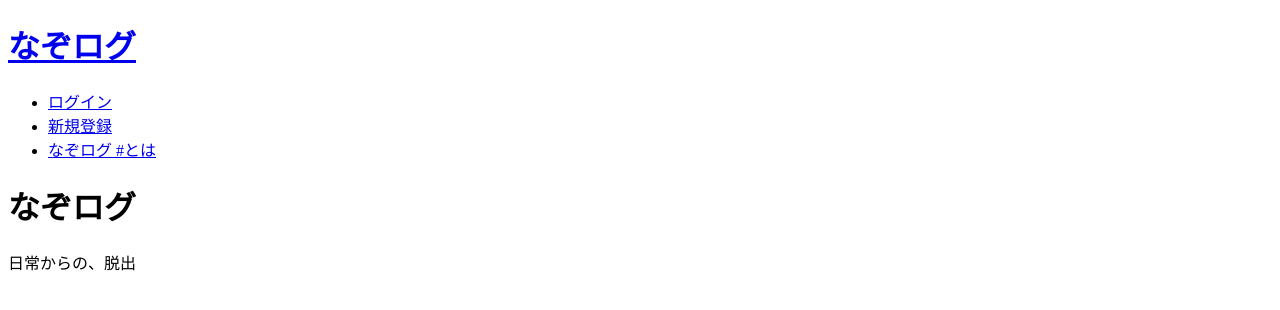
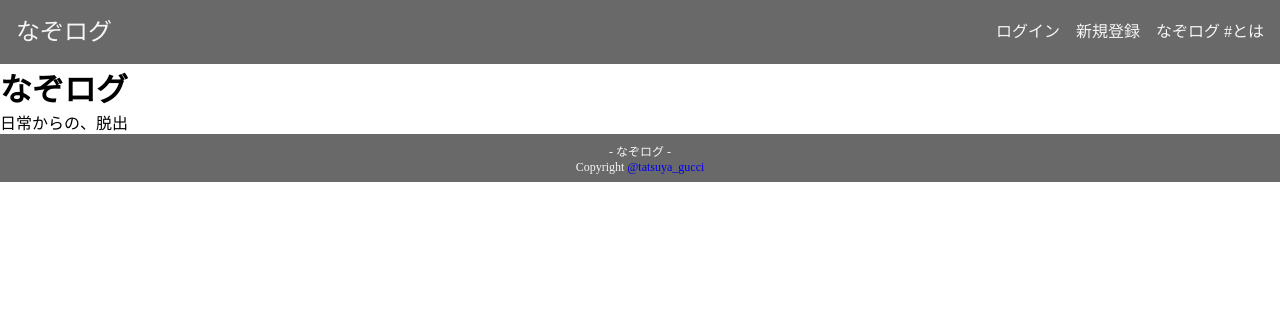
Before and after one commit to KEY60228/mystery_logger2.0, a PHP site: page / in a window 1280 px wide. Shown: the top 310 px of the page. Run offline with PHP 8.4, Linux system fonts and the light colour scheme; some libraries are stand-ins or nearby versions.

Commit message:
update CSS for layout.php (next: for home)

```diff
--- a/views/layout.php
+++ b/views/layout.php
@@ -2,22 +2,25 @@
 <html lang="ja">
 <head>
   <meta charset="UTF-8">
+  <link rel="stylesheet" href="/css/style.css">
   <title><?php if (isset($title)) {echo $this->escape($title) . ' - ';} ?>なぞログ</title>
 </head>
 <body>
+
   <header>
-    <h1 class="header-logo">
+    <p>
       <?php if (!$session->isAuthenticated()) : ?>
         <a href="<?php echo $base_url; ?>/">なぞログ</a>
       <?php else : ?>
         <a href="<?php echo $base_url ;?>/posts">なぞログ</a>
       <?php endif; ?>
-    </h1>
-    <ul class="header-menus">
+    </p>
+    <nav>
+      <ul>
         <?php if ($session->isAuthenticated()) : ?>
+          <?php $user = $session->get('user'); ?>
           <li>
-          <!-- もっと良い書き方あるだろうけどとりあえずね… -->
-          <a href="<?php echo $base_url; ?>/users/<?php $user = $session->get('user'); echo $user['id']; ?>"><?php echo $user['name'] ?></a>
+            <a href="<?php echo $base_url; ?>/users/<?php echo $user['id']; ?>"><?php echo $user['name'] ?></a>
           </li>
           <li>
             <a href="<?php echo $base_url; ?>/performances">公演一覧</a>
@@ -40,11 +43,17 @@
           </li>
         <?php endif; ?>
       </ul>
+    </nav>
   </header>
 
   <main>
     <?php echo $_content; ?>
   <main>
 
+  <footer>
+    <p> - なぞログ - </p>
+    <p>Copyright <a href="https://twitter.com/tatsuya_gucci" target=”_blank”>@tatsuya_gucci</a></p>
+  </footer>
+
 </body>
 </html>
--- /dev/null
+++ b/web/css/style.css
@@ -0,0 +1,53 @@
+@import url(home);
+@import url(performances);
+@import url(posts);
+@import url(users);
+/* GLOBAL */
+* {
+  padding: 0;
+  margin: 0; }
+  * a {
+    text-decoration: none; }
+    * a:hover {
+      text-decoration: underline; }
+  * li {
+    list-style-type: none; }
+
+/* layout.php */
+header {
+  width: 100%;
+  height: 64px;
+  display: flex;
+  background-color: dimgray; }
+  header p {
+    margin-left: 16px; }
+    header p a {
+      color: whitesmoke;
+      font-size: 24px;
+      line-height: 64px;
+      display: inline-block; }
+  header nav {
+    margin-left: auto; }
+    header nav ul {
+      display: flex; }
+      header nav ul li {
+        margin-right: 16px; }
+        header nav ul li a {
+          color: whitesmoke;
+          font-size: 16px;
+          line-height: 64px;
+          display: inline-block; }
+
+footer {
+  width: 100%;
+  height: 48px;
+  background-color: dimgray;
+  display: flex;
+  flex-direction: column;
+  justify-content: center;
+  align-items: center; }
+  footer p {
+    color: whitesmoke;
+    font-size: 12px; }
+
+/*# sourceMappingURL=style.css.map */
--- /dev/null
+++ b/web/css/style.scss
@@ -0,0 +1,78 @@
+@charset "UTF-8";
+@import url(home);
+@import url(performances);
+@import url(posts);
+@import url(users);
+
+/* GLOBAL */
+
+* {
+  padding: 0;
+  margin: 0;
+
+  a {
+    text-decoration: none;
+
+    &:hover {
+      text-decoration: underline;
+    }
+  }
+
+  li {
+    list-style-type: none;
+  }
+}
+
+/* layout.php */
+
+header {
+  width: 100%;
+  height: 64px;
+  display: flex;
+  background-color: dimgray;
+
+  p {
+    margin-left: 16px;
+
+    a {
+      color: whitesmoke;
+      font-size: 24px;
+      line-height: 64px;
+      display: inline-block;
+    }
+  }
+
+  nav {
+    margin-left: auto;
+
+    ul {
+      display: flex;
+
+      li {
+        margin-right: 16px;
+
+        a{
+          color: whitesmoke;
+          font-size: 16px;
+          line-height: 64px;
+          display: inline-block;
+        }
+      }
+    }
+  }
+}
+
+footer {
+  width: 100%;
+  height: 48px;
+  background-color: dimgray;
+  display: flex;
+  flex-direction: column;
+  justify-content: center;
+  align-items: center;
+
+  p {
+    color: whitesmoke;
+    font-size: 12px;
+  }
+}
```
Also changed, not shown: web/style.scss (added, +17 -0 lines), 1 other file. Lines whose indentation alone changed are shown as unchanged.
